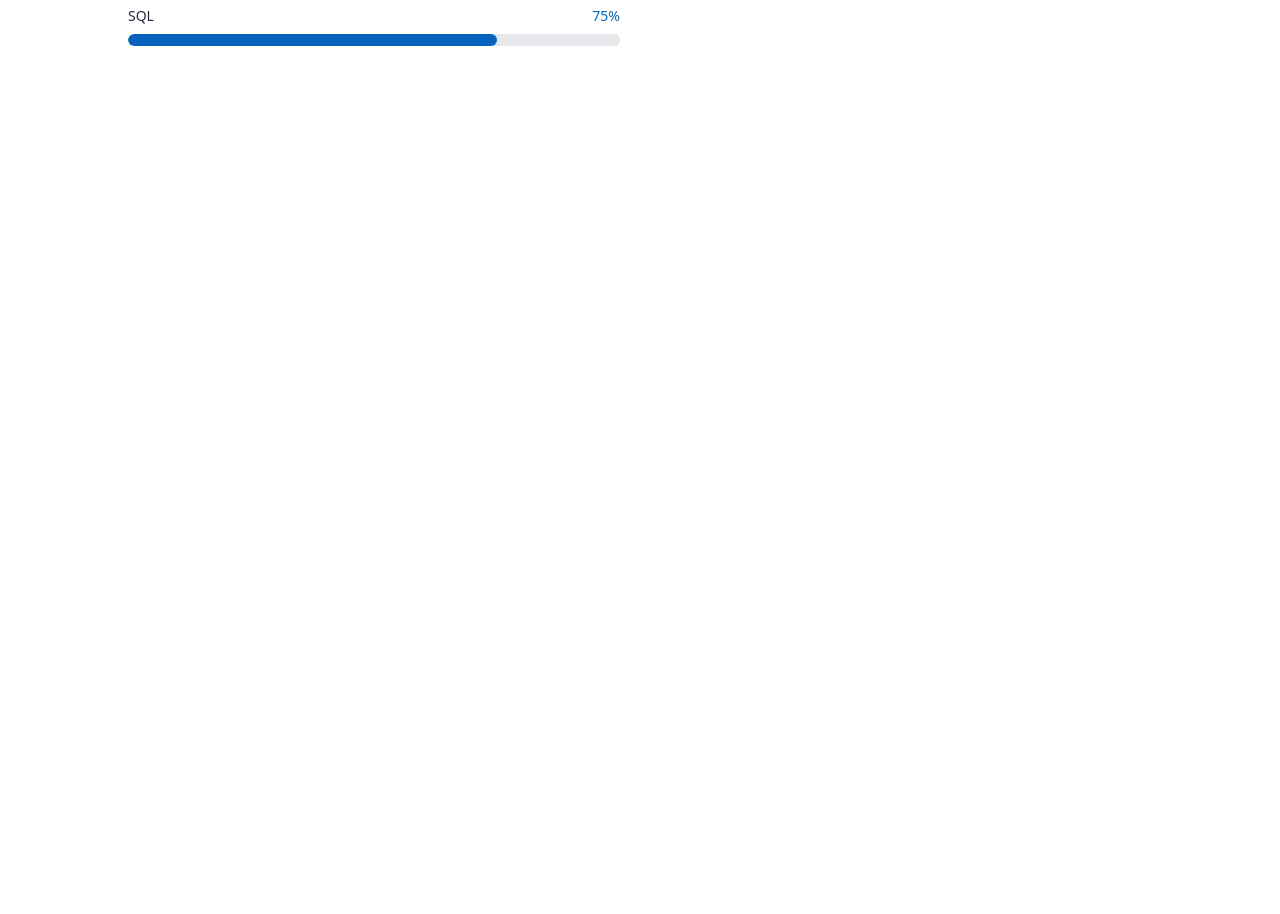
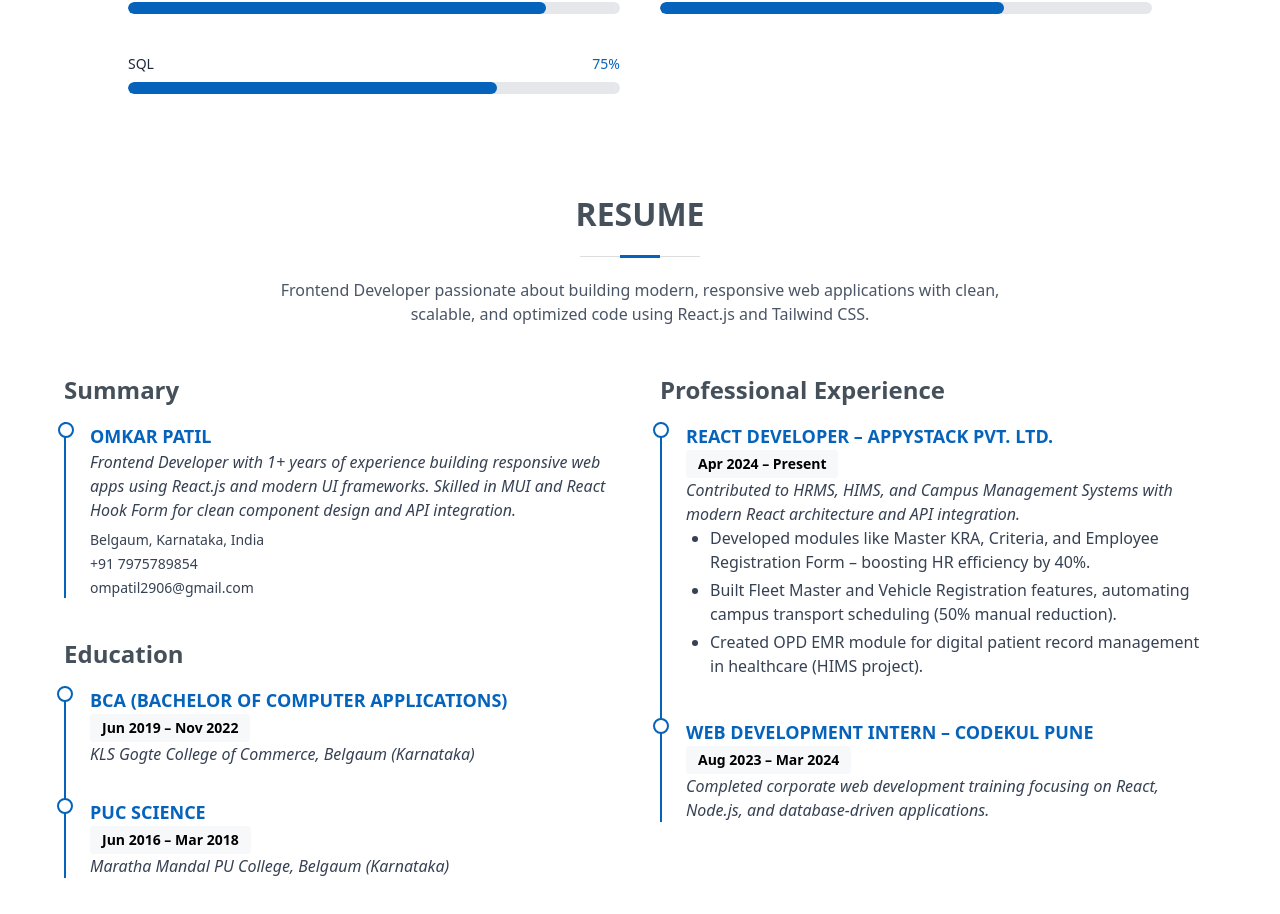
Before and after one commit to omkarpatil2906/my-portfolio, a React (Vite) app: page / in a window 1280 px wide. Shown: the part 2056-2970 px from the top of the page. Before the commit the page ends 2102 px from the top, so only its background shows below. Built offline with nearby package versions, Linux system fonts and the light colour scheme.

Commit message:
Create Resume Section

```diff
--- a/src/App.jsx
+++ b/src/App.jsx
@@ -3,6 +3,7 @@ import Navbar from './components/Navbar'
 import Hero from './components/Hero'
 import About from './components/About'
 import Skill from './components/Skill'
+import Resume from './components/Resume'
 
 function App() {
 
@@ -12,6 +13,7 @@ function App() {
       <Hero />
       <About />
       <Skill />
+      <Resume/>
 
     </div>
   )
--- /dev/null
+++ b/src/components/Resume.jsx
@@ -0,0 +1,110 @@
+import React from "react";
+import { motion } from "framer-motion";
+
+const Resume = () => {
+  return (
+    <motion.section
+      id="resume"
+      className="py-12"
+      initial={{ opacity: 0, y: 100 }}         // 👈 Start slightly below and invisible
+      whileInView={{ opacity: 1, y: 0 }}       // 👈 Animate to visible and move up
+      viewport={{ once: true, amount: 0.2 }}   // 👈 Trigger when 20% of section visible
+      transition={{ duration: 1, ease: "easeOut" }} // 👈 Smooth fade + slide
+    >
+      {/* Section Title */}
+      <div className="text-center mb-12">
+        <motion.h2
+          initial={{ opacity: 0, scale: 0.8 }}
+          whileInView={{ opacity: 1, scale: 1 }}
+          viewport={{ once: true }}
+          transition={{ duration: 0.8 }}
+          className="relative inline-block text-[32px] font-bold uppercase mb-5 pb-5 text-[#45505b]"
+        >
+          Resume
+          <span className="absolute bottom-px left-1/2 -translate-x-1/2 block w-[120px] h-px bg-[#ddd]" />
+          <motion.span
+            initial={{ width: 0 }}
+            whileInView={{ width: "40px" }}
+            viewport={{ once: true }}
+            transition={{ duration: 0.8, delay: 0.4 }}
+            className="absolute bottom-0 left-1/2 -translate-x-1/2 h-[3px] bg-[#0563bb]"
+          />
+        </motion.h2>
+        <p className="text-gray-600 max-w-3xl mx-auto">
+          Frontend Developer passionate about building modern, responsive web applications with clean,
+          scalable, and optimized code using React.js and Tailwind CSS.
+        </p>
+      </div>
+
+      {/* Resume Content */}
+      <div className="grid md:grid-cols-2 gap-10 max-w-6xl mx-auto">
+        {/* Left Column */}
+        <div>
+          <h3 className="text-2xl font-semibold text-[#45505b] mb-4">Summary</h3>
+          <div className="border-l-2 border-[#0563bb] pl-6 relative before:content-[''] before:absolute before:w-4 before:h-4 before:rounded-full before:bg-white before:border-2 before:border-[#0563bb] before:-left-2 before:top-0 mb-10">
+            <h4 className="text-[#0563bb] font-semibold text-lg uppercase">Omkar Patil</h4>
+            <p className="italic text-gray-700 mb-2">
+              Frontend Developer with 1+ years of experience building responsive web apps using React.js and modern UI frameworks.
+              Skilled in MUI and React Hook Form for clean component design and API integration.
+            </p>
+            <ul className="text-gray-700 text-sm space-y-1">
+              <li>Belgaum, Karnataka, India</li>
+              <li>+91 7975789854</li>
+              <li>ompatil2906@gmail.com</li>
+            </ul>
+          </div>
+
+          <h3 className="text-2xl font-semibold text-[#45505b] mb-4">Education</h3>
+          <div className="border-l-2 border-[#0563bb] pl-6 space-y-8 relative">
+            <div className="relative before:content-[''] before:absolute before:w-4 before:h-4 before:rounded-full before:bg-white before:border-2 before:border-[#0563bb] before:-left-[33px] before:top-0">
+              <h4 className="text-[#0563bb] font-semibold text-lg uppercase">BCA (Bachelor of Computer Applications)</h4>
+              <h5 className="bg-[#f7f8f9] inline-block px-3 py-1 font-semibold text-sm rounded">Jun 2019 – Nov 2022</h5>
+              <p className="italic text-gray-700">
+                KLS Gogte College of Commerce, Belgaum (Karnataka)
+              </p>
+            </div>
+            <div className="relative before:content-[''] before:absolute before:w-4 before:h-4 before:rounded-full before:bg-white before:border-2 before:border-[#0563bb] before:-left-[33px] before:top-0">
+              <h4 className="text-[#0563bb] font-semibold text-lg uppercase">PUC Science</h4>
+              <h5 className="bg-[#f7f8f9] inline-block px-3 py-1 font-semibold text-sm rounded">Jun 2016 – Mar 2018</h5>
+              <p className="italic text-gray-700">
+                Maratha Mandal PU College, Belgaum (Karnataka)
+              </p>
+            </div>
+          </div>
+        </div>
+
+        {/* Right Column */}
+        <div>
+          <h3 className="text-2xl font-semibold text-[#45505b] mb-4">Professional Experience</h3>
+          <div className="border-l-2 border-[#0563bb] pl-6 space-y-10 relative">
+            <div className="relative before:content-[''] before:absolute before:w-4 before:h-4 before:rounded-full before:bg-white before:border-2 before:border-[#0563bb] before:-left-[33px] before:top-0">
+              <h4 className="text-[#0563bb] font-semibold text-lg uppercase">React Developer – Appystack Pvt. Ltd.</h4>
+              <h5 className="bg-[#f7f8f9] inline-block px-3 py-1 font-semibold text-sm rounded">
+                Apr 2024 – Present
+              </h5>
+              <p className="italic text-gray-700">
+                Contributed to HRMS, HIMS, and Campus Management Systems with modern React architecture and API integration.
+              </p>
+              <ul className="list-disc ml-6 text-gray-700 space-y-1">
+                <li>Developed modules like Master KRA, Criteria, and Employee Registration Form – boosting HR efficiency by 40%.</li>
+                <li>Built Fleet Master and Vehicle Registration features, automating campus transport scheduling (50% manual reduction).</li>
+                <li>Created OPD EMR module for digital patient record management in healthcare (HIMS project).</li>
+              </ul>
+            </div>
+            <div className="relative before:content-[''] before:absolute before:w-4 before:h-4 before:rounded-full before:bg-white before:border-2 before:border-[#0563bb] before:-left-[33px] before:top-0">
+              <h4 className="text-[#0563bb] font-semibold text-lg uppercase">Web Development Intern – CodeKul Pune</h4>
+              <h5 className="bg-[#f7f8f9] inline-block px-3 py-1 font-semibold text-sm rounded">
+                Aug 2023 – Mar 2024
+              </h5>
+              <p className="italic text-gray-700">
+                Completed corporate web development training focusing on React, Node.js, and database-driven applications.
+              </p>
+            </div>
+          </div>
+        </div>
+      </div>
+    </motion.section>
+  );
+};
+
+export default Resume;
--- a/src/components/Skill.jsx
+++ b/src/components/Skill.jsx
@@ -15,7 +15,7 @@ const skills = [
 
 const Skill = () => {
   return (
-    <section id="skills" className="">
+    <section id="skills" className="py-12">
       {/* Section Title */}
       <motion.div
         initial={{ opacity: 0, y: 100 }}
@@ -33,7 +33,7 @@ const Skill = () => {
         >
           Skills
           {/* Gray line */}
-          <span className="absolute bottom-px left-1/2 -translate-x-1/2 block w-[120px] h-px " />
+          <span className="absolute bottom-px left-1/2 -translate-x-1/2 block w-[120px] h-px bg-[#ddd]" />
           {/* Blue line animation */}
           <motion.span
             initial={{ width: 0 }}
```
